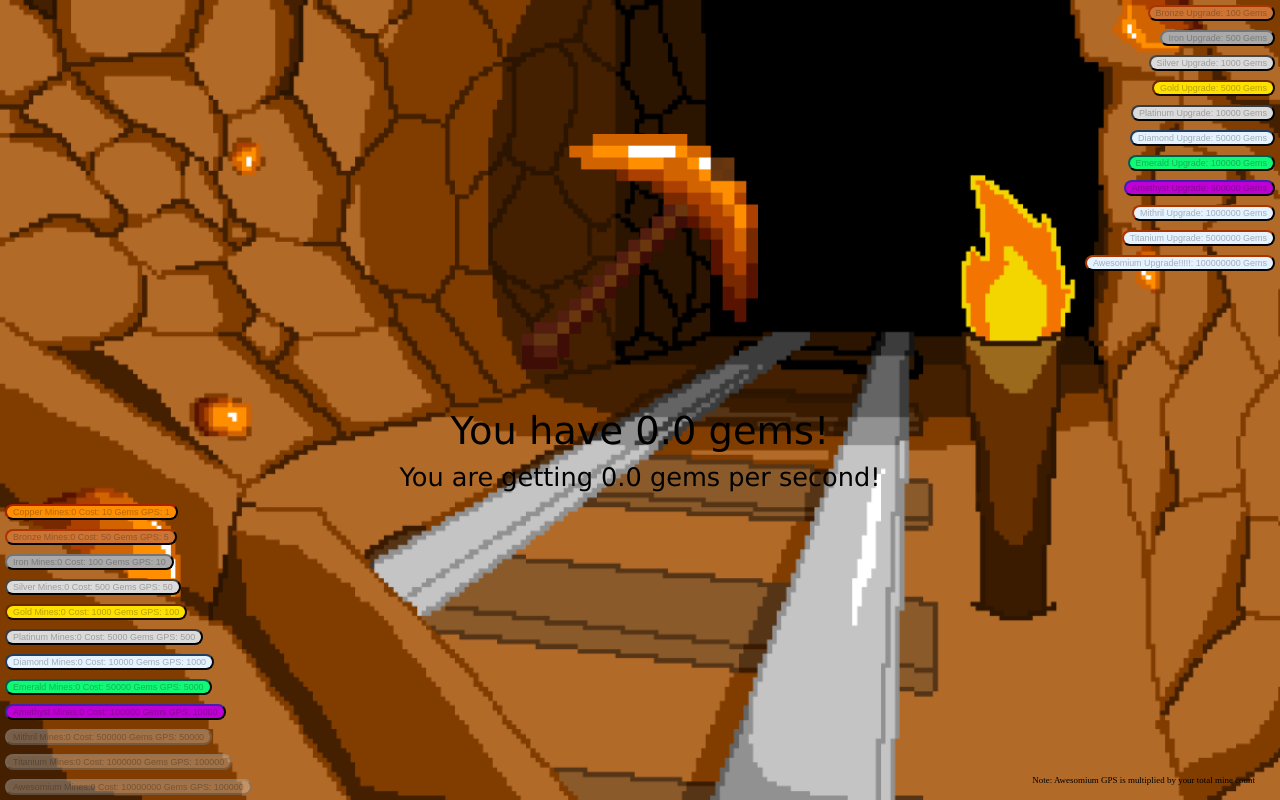
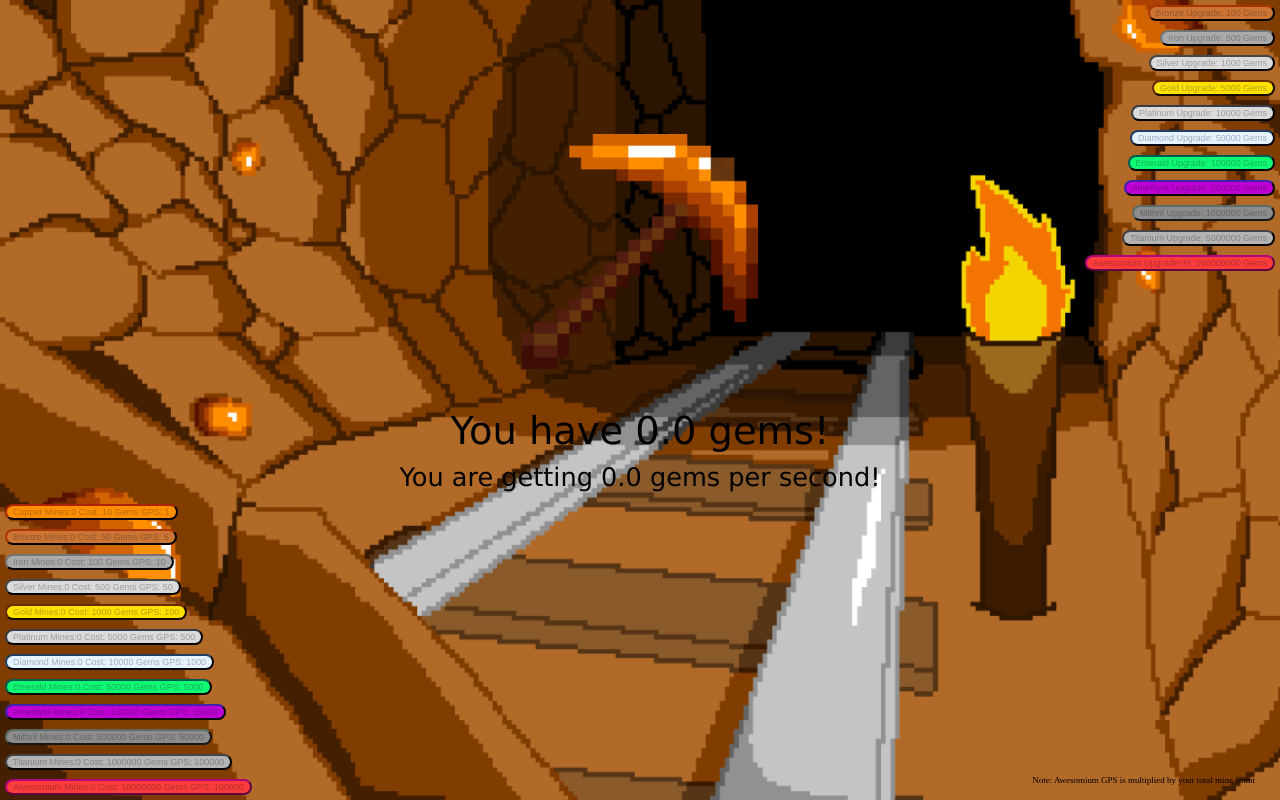
Before and after one commit to sammyyellow07/sammyyellow07.github.io, a plain HTML site: page index.html in a window 1280 px wide. Drawn offline with Linux system fonts and the light colour scheme.

Commit message:
Colors
Added colors for the post-amethyst tiers

```diff
--- a/index.html
+++ b/index.html
@@ -645,7 +645,7 @@
 	<br>
 	<br>
 	<div style="text-align:center">
-	<img src="Copper_Pick.png" onclick="myFunction()" id="pickaxe" height="30%" style:margin-left:auto;margin-right:auto;display:block;width:50%>
+	<img src="Copper_Pick.png" onclick="myFunction()" id="pickaxe" height="30%" style:margin-left:auto;margin-right:auto;display:block;height:50%>
 	</div>
 	<p id="p1" style="height:2%;font-size:3vw;text-align:center;font-family:Verdana">You have 0 gems!</p>
 	<p id="gps" style="height:2%;font-size:2vw;text-align:center;font-family:Verdana">You are getting 0 gems per second!!</p>
@@ -663,9 +663,9 @@
 	<button onclick="purchaseMine7()" id="btnm7" margin-right:30px style="height:2%;font-size:0.7vw;position:absolute;left:5px;bottom:130px;border-radius:12px;background-color:#E5F2FF;border-color:#213E64" disabled>Diamond Mines:0 Cost: 10000 Gems GPS: 1000</button>
 	<button onclick="purchaseMine8()" id="btnm8" margin-right:30px style="height:2%;font-size:0.7vw;position:absolute;left:5px;bottom:105px;border-radius:12px;background-color:#10F975;border-color:#005C51" disabled>Emerald Mines:0 Cost: 50000 Gems GPS: 5000</button>
 	<button onclick="purchaseMine9()" id="btnm9" margin-right:30px style="height:2%;font-size:0.7vw;position:absolute;left:5px;bottom:80px;border-radius:12px;background-color:#BE00D4;border-color:#211159" disabled>Amethyst Mines:0 Cost: 100000 Gems GPS: 10000</button>
-	<button onclick="purchaseMine10()" id="btnm10" margin-right:30px style="height:2%;font-size:0.7vw;position:absolute;left:5px;bottom:55px;border-radius:12px" disabled>Mithril Mines:0 Cost: 500000 Gems GPS: 50000</button>
-	<button onclick="purchaseMine11()" id="btnm11" margin-right:30px style="height:2%;font-size:0.7vw;position:absolute;left:5px;bottom:30px;border-radius:12px" disabled>Titanium Mines:0 Cost: 1000000 Gems GPS: 100000</button>
-	<button onclick="purchaseMine12()" id="btnm12" margin-right:30px style="height:2%;font-size:0.7vw;position:absolute;left:5px;bottom:5px;border-radius:12px" disabled>Awesomium Mines:0 Cost: 10000000 Gems GPS: 100000</button>
+	<button onclick="purchaseMine10()" id="btnm10" margin-right:30px style="height:2%;font-size:0.7vw;position:absolute;left:5px;bottom:55px;border-radius:12px;background-color:#8c8c8c;border-color:#5c6c64" disabled>Mithril Mines:0 Cost: 500000 Gems GPS: 50000</button>
+	<button onclick="purchaseMine11()" id="btnm11" margin-right:30px style="height:2%;font-size:0.7vw;position:absolute;left:5px;bottom:30px;border-radius:12px;background-color:#b4b4b4;border-color:#444444" disabled>Titanium Mines:0 Cost: 1000000 Gems GPS: 100000</button>
+	<button onclick="purchaseMine12()" id="btnm12" margin-right:30px style="height:2%;font-size:0.7vw;position:absolute;left:5px;bottom:5px;border-radius:12px;background-color:#fc3c3c;border-color:#b4047c" disabled>Awesomium Mines:0 Cost: 10000000 Gems GPS: 100000</button>
 	<p style="height:2%;font-size:0.7vw;position:absolute;right:25px;bottom:0px">Note: Awesomium GPS is multiplied by your total mine count</p>
 	<button onclick="clickerUpgrade1()" id="btn4" margin-right:30px style="height:2%;font-size:0.7vw;position:absolute;right:5px;top:5px;border-radius:12px;background-color:#CC7434;border-color:#571b00" disabled>Bronze Upgrade: 100 Gems</button>
 	<button onclick="clickerUpgrade2()" id="btn5" margin-right:30px style="height:2%;font-size:0.7vw;position:absolute;right:5px;top:30px;border-radius:12px;background-color:#AAAAAA;border-color:#202020" disabled>Iron Upgrade: 500 Gems</button>
@@ -675,7 +675,7 @@
 	<button onclick="clickerUpgrade6()" id="btn9" margin-right:30px style="height:2%;font-size:0.7vw;position:absolute;right:5px;top:130px;border-radius:12px;background-color:#E5F2FF;border-color:#213E64" disabled>Diamond Upgrade: 50000 Gems</button>
 	<button onclick="clickerUpgrade7()" id="btn10" margin-right:30px style="height:2%;font-size:0.7vw;position:absolute;right:5px;top:155px;border-radius:12px;background-color:#10F975;border-color:#005C51" disabled>Emerald Upgrade: 100000 Gems</button>
 	<button onclick="clickerUpgrade8()" id="btn11" margin-right:30px style="height:2%;font-size:0.7vw;position:absolute;right:5px;top:180px;border-radius:12px;background-color:#BE00D4;border-color:#211159" disabled>Amethyst Upgrade: 500000 Gems</button>
-	<button onclick="clickerUpgrade9()" id="btn12" margin-right:30px style="height:2%;font-size:0.7vw;position:absolute;right:5px;top:205px;border-radius:12px;background-color:#e5f2ff;border-color:#571b00" disabled>Mithril Upgrade: 1000000 Gems</button>
-	<button onclick="clickerUpgrade10()" id="btn13" margin-right:30px style="height:2%;font-size:0.7vw;position:absolute;right:5px;top:230px;border-radius:12px;background-color:#e5f2ff;border-color:#571b00" disabled>Titanium Upgrade: 5000000 Gems</button>
-	<button onclick="clickerUpgrade11()" id="btn14" margin-right:30px style="height:2%;font-size:0.7vw;position:absolute;right:5px;top:255px;border-radius:12px;background-color:#e5f2ff;border-color:#571b00" disabled>Awesomium Upgrade!!!!!: 100000000 Gems</button>
+	<button onclick="clickerUpgrade9()" id="btn12" margin-right:30px style="height:2%;font-size:0.7vw;position:absolute;right:5px;top:205px;border-radius:12px;background-color:#8c8c8c;border-color:#5c6c64" disabled>Mithril Upgrade: 1000000 Gems</button>
+	<button onclick="clickerUpgrade10()" id="btn13" margin-right:30px style="height:2%;font-size:0.7vw;position:absolute;right:5px;top:230px;border-radius:12px;background-color:#b4b4b4;border-color:#444444" disabled>Titanium Upgrade: 5000000 Gems</button>
+	<button onclick="clickerUpgrade11()" id="btn14" margin-right:30px style="height:2%;font-size:0.7vw;position:absolute;right:5px;top:255px;border-radius:12px;background-color:#fc3c3c;border-color:#b4047c" disabled>Awesomium Upgrade!!!!!: 100000000 Gems</button>
 	<br>
```
